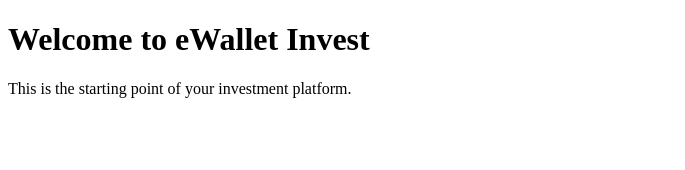
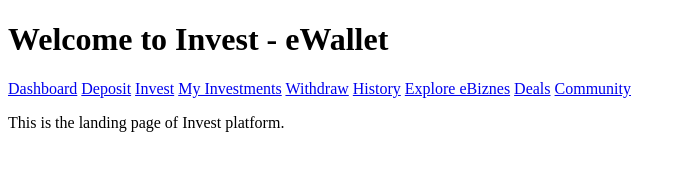
Before and after one commit to csxperts/ewallet-invest, a plain HTML site: page index.html in a window 1280 px wide. Shown: the whole page, without its empty margins (0-685 px from the left). Drawn offline with Linux system fonts and the light colour scheme.

Commit message:
Update index.html

```diff
--- a/index.html
+++ b/index.html
@@ -2,11 +2,27 @@
 <html lang="en">
 <head>
   <meta charset="UTF-8" />
-  <meta name="viewport" content="width=device-width, initial-scale=1.0"/>
-  <title>Invest | eWallet</title>
+  <meta name="viewport" content="width=device-width, initial-scale=1.0" />
+  <title>Invest - eWallet</title>
+  <link rel="stylesheet" href="styles.css" />
 </head>
 <body>
-  <h1>Welcome to eWallet Invest</h1>
-  <p>This is the starting point of your investment platform.</p>
+  <header>
+    <h1>Welcome to Invest - eWallet</h1>
+    <nav>
+      <a href="/cabinet">Dashboard</a>
+      <a href="/deposit">Deposit</a>
+      <a href="/invest">Invest</a>
+      <a href="/my-investments">My Investments</a>
+      <a href="/withdraw">Withdraw</a>
+      <a href="/history">History</a>
+      <a href="/explore">Explore eBiznes</a>
+      <a href="/deals">Deals</a>
+      <a href="/community">Community</a>
+    </nav>
+  </header>
+  <main>
+    <p>This is the landing page of Invest platform.</p>
+  </main>
 </body>
 </html>
```
